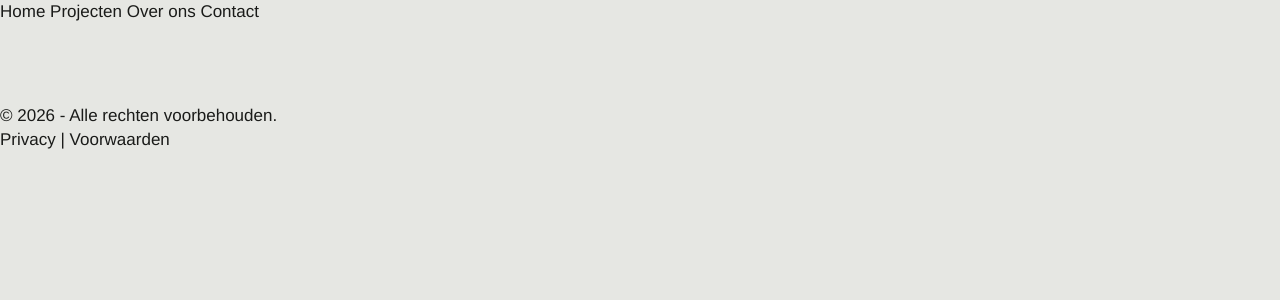
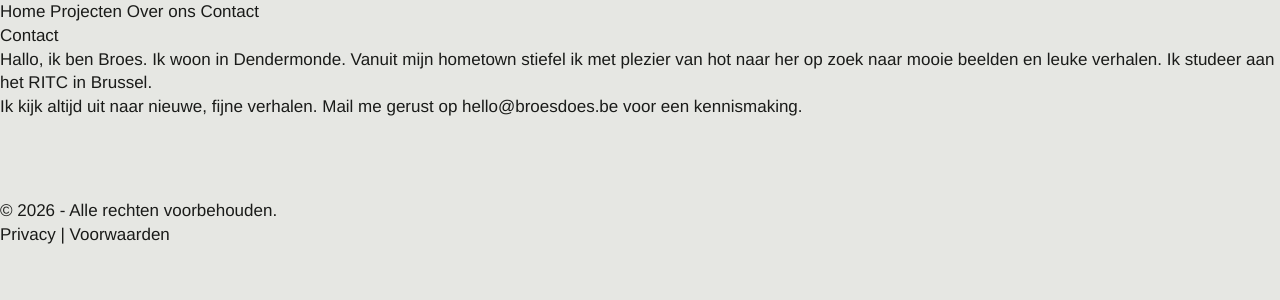
Before and after one commit to groetenuit/broesdoes, a Jekyll site: the page built from 2026-11-07-contact.md, in a window 1280 px wide. Shown: the top 300 px of the page. Built offline with Jekyll 4.4.1, drawn with Linux system fonts in a browser that asks for light colours.

Commit message:
Update 2026-11-07-contact.md (via Pages CMS)

```diff
--- a/2026-11-07-contact.md
+++ b/2026-11-07-contact.md
@@ -2,3 +2,8 @@
 title: Contact
 layout: default
 ---
+# Contact
+
+Hallo, ik ben Broes. Ik woon in Dendermonde. Vanuit mijn hometown stiefel ik met plezier van hot naar her op zoek naar mooie beelden en leuke verhalen. Ik studeer aan het RITC in Brussel.
+
+Ik kijk altijd uit naar nieuwe, fijne verhalen. Mail me gerust op [hello@broesdoes.be](mailto:hello@broesdoes.be) voor een kennismaking.
```
